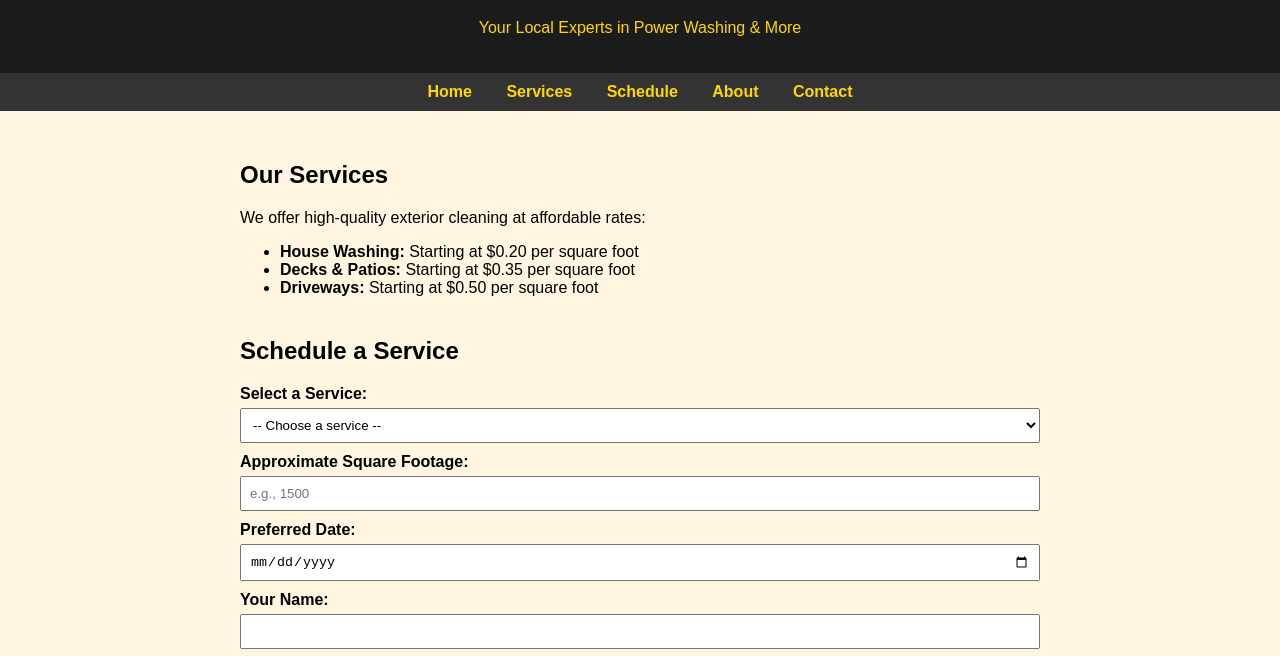
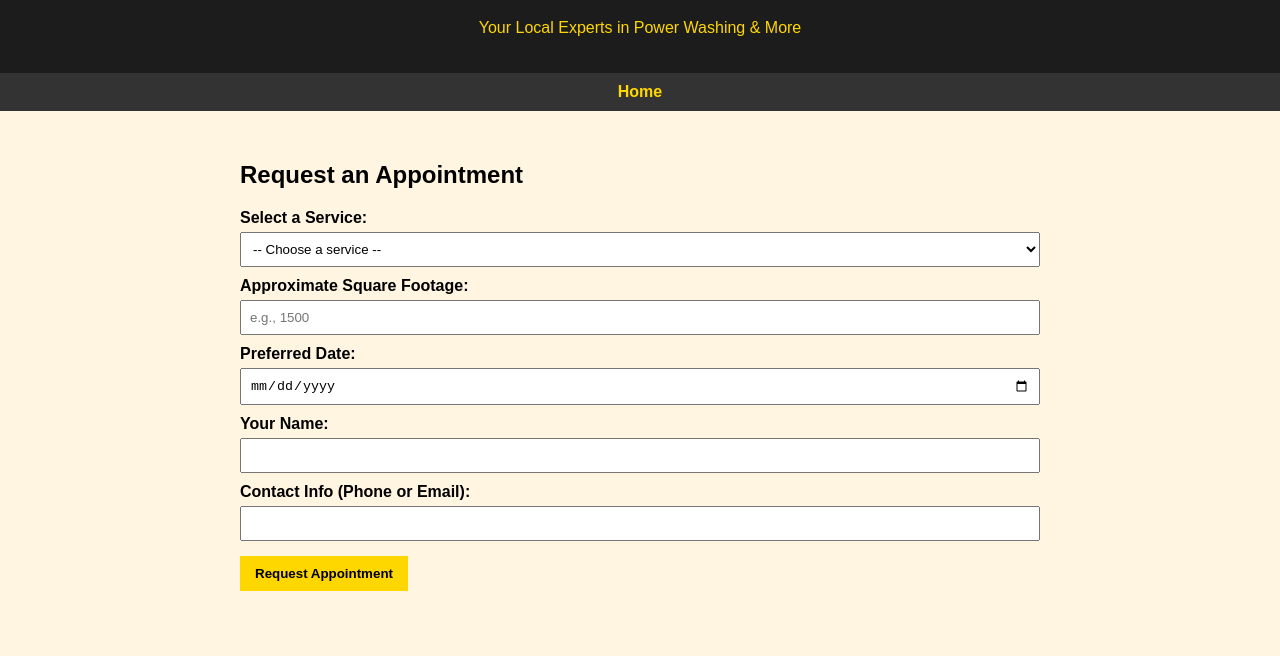
Before and after one commit to EthanJanowski/Odin-s-Elite, a plain HTML site: page index.html in a window 1280 px wide. Shown: the part 81-737 px from the top of the page. Drawn offline with Linux system fonts and the light colour scheme.

Commit message:
Update index.html

```diff
--- a/index.html
+++ b/index.html
@@ -32,9 +32,6 @@
       padding: 30px;
       max-width: 800px;
       margin: auto;
-    }
-    section {
-      margin-bottom: 40px;
     }
     footer {
       background-color: #1c1c1c;
@@ -76,26 +73,11 @@
 
   <nav>
     <a href="#">Home</a>
-    <a href="#services">Services</a>
-    <a href="#schedule">Schedule</a>
-    <a href="#">About</a>
-    <a href="#">Contact</a>
   </nav>
 
   <div class="content">
-    <section id="services">
-      <h2>Our Services</h2>
-      <p>We offer high-quality exterior cleaning at affordable rates:</p>
-      <ul>
-        <li><strong>House Washing:</strong> Starting at $0.20 per square foot</li>
-        <li><strong>Decks & Patios:</strong> Starting at $0.35 per square foot</li>
-        <li><strong>Driveways:</strong> Starting at $0.50 per square foot</li>
-      </ul>
-    </section>
-
-    <section id="schedule">
-      <h2>Schedule a Service</h2>
-      <form action="https://formspree.io/f/yourformid" method="POST">
+    <h2>Request an Appointment</h2>
+    <form action="https://formspree.io/f/mzzrjkgp">
       <label for="service">Select a Service:</label>
       <select id="service" name="service" required>
         <option value="">-- Choose a service --</option>
@@ -118,10 +100,6 @@
 
       <button type="submit">Request Appointment</button>
     </form>
-      <p style="font-size: 0.9em; color: gray; margin-top: 10px;">
-        * Form powered by Formspree – set up your free email endpoint to receive submissions.
-      </p>
-    </section>
   </div>
 
   <footer>
```
Lines whose indentation alone changed are shown as unchanged.
